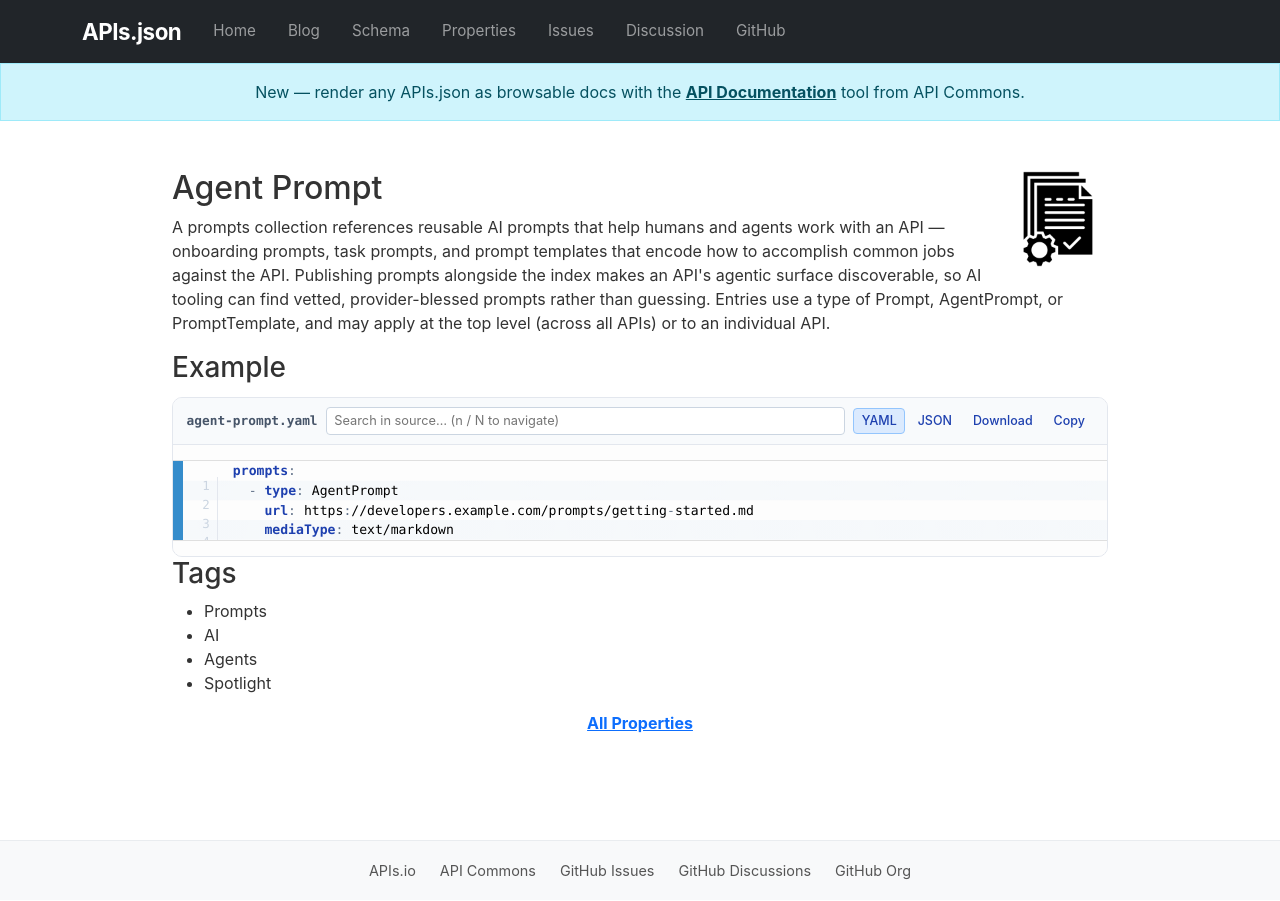
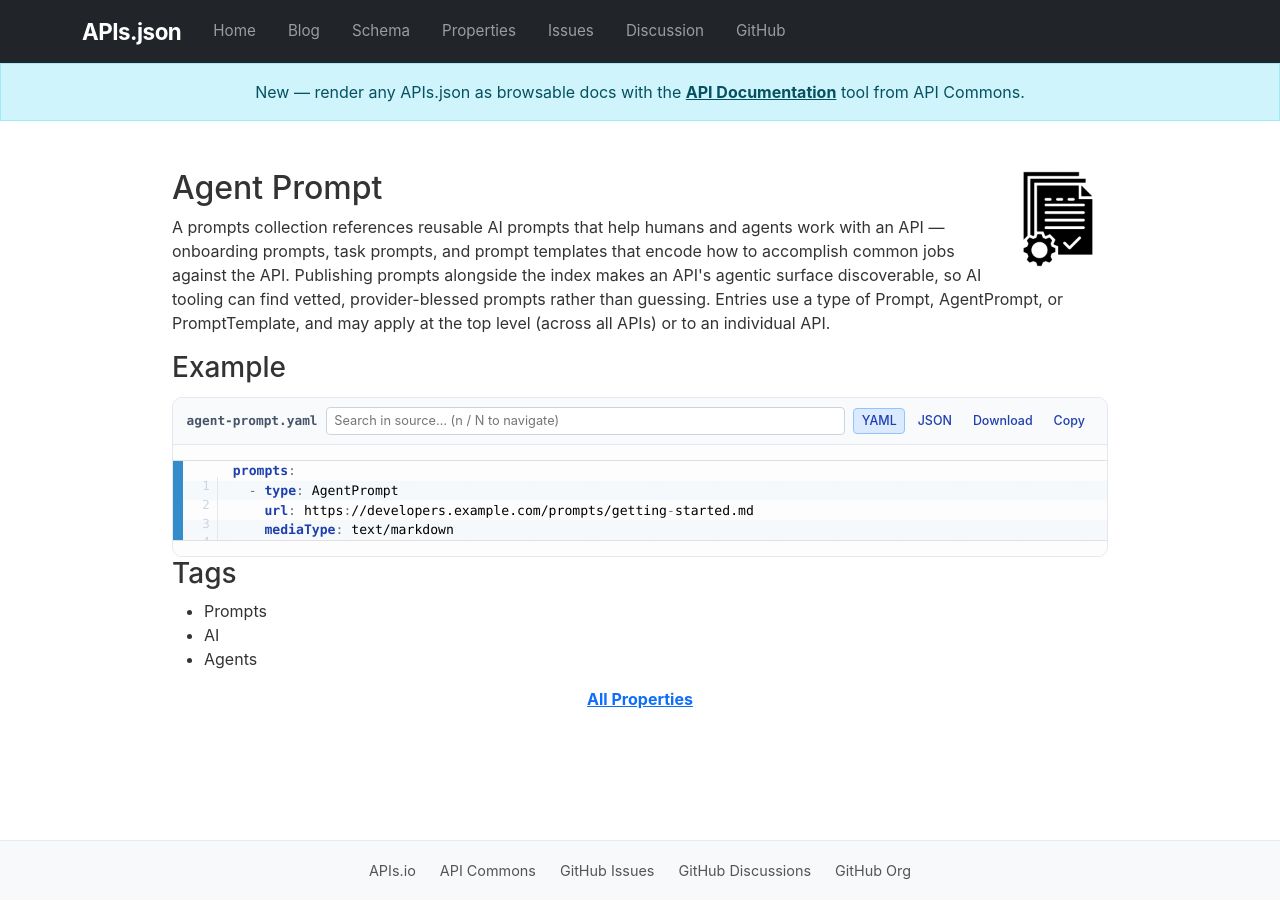
Before and after one commit to apis-json/apis-json-website, a Jekyll site: the page built from _common/agent-prompt.md, in a window 1280 px wide. Built offline with Jekyll 4.4.1, drawn with Linux system fonts in a browser that asks for light colours; nearby versions of some CDN libraries; library files that are not in the unit come from our copies; a script that is not in the unit is left out.

Commit message:
Remove Spotlight naming
Co-Authored-By: Claude Opus 5.5 <noreply@anthropic.com>

```diff
--- a/_common/agent-prompt.md
+++ b/_common/agent-prompt.md
@@ -9,7 +9,6 @@ tags:
   - Prompts
   - AI
   - Agents
-  - Spotlight
 yaml_example: |
   prompts:
     - type: AgentPrompt
```
